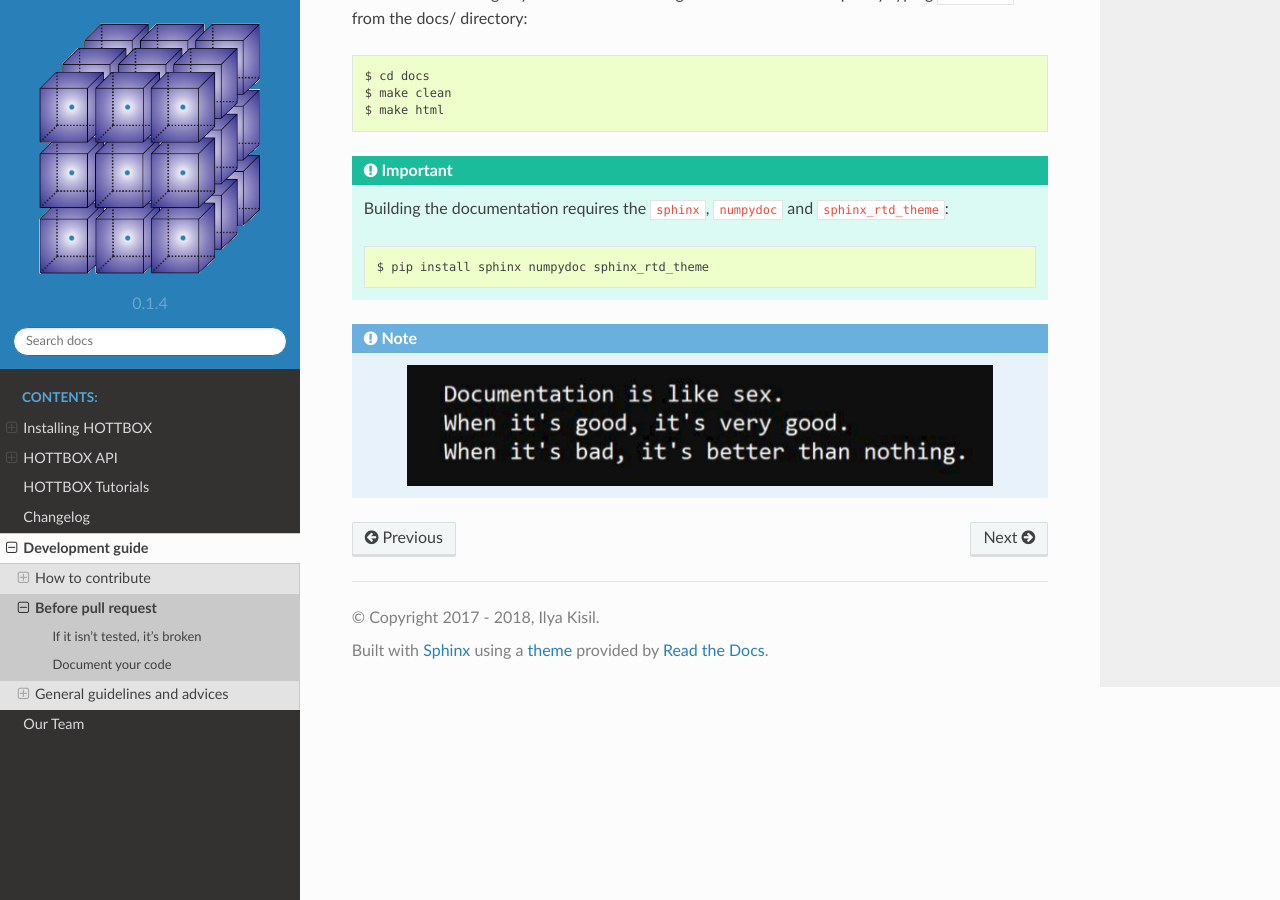
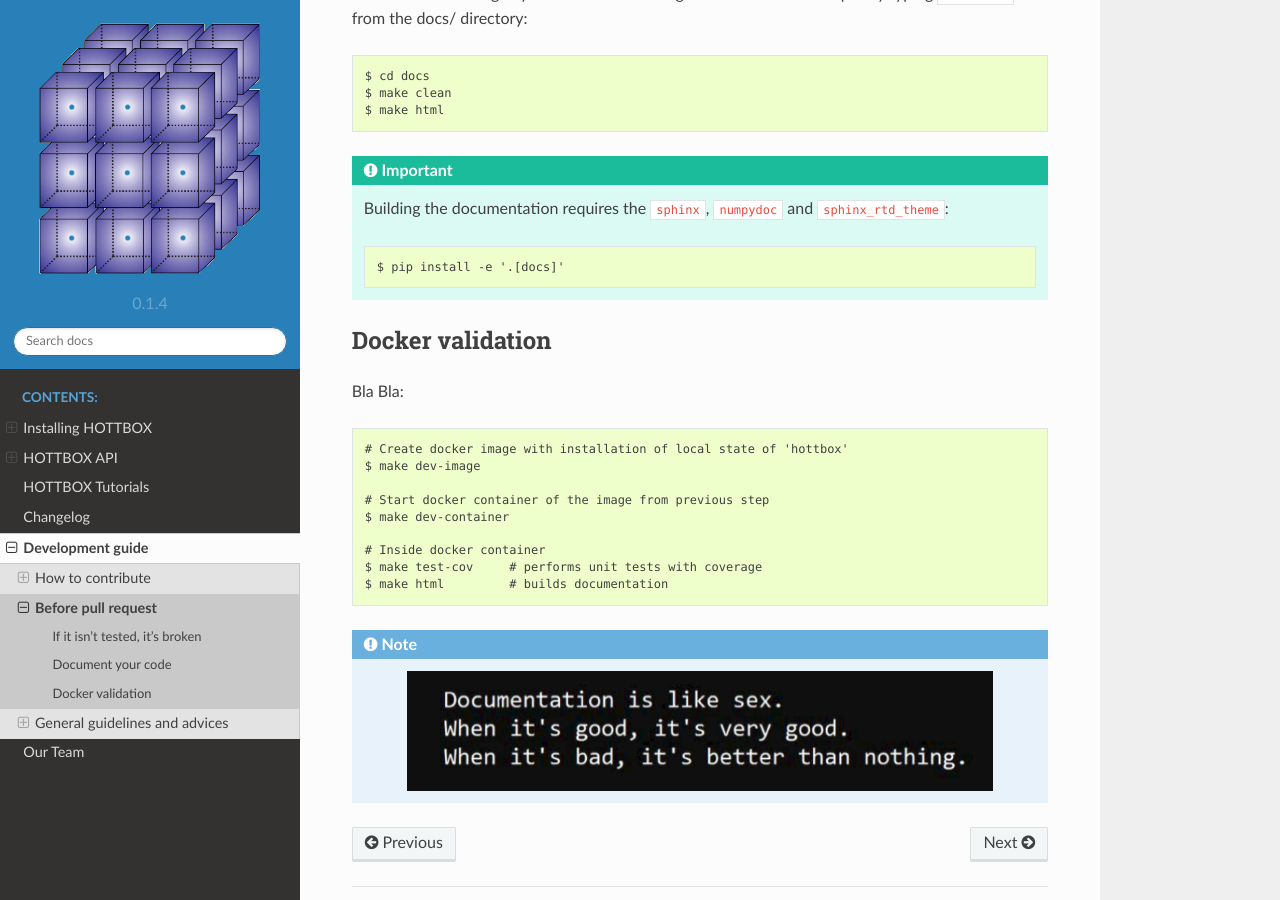
Before and after one commit to hottbox/hottbox, a Sphinx documentation site: the page built from docs/source/development_guide/before_pull_request.rst, in a window 1280 px wide and 900 px high, scrolled down 1024 px. Built offline with Sphinx 7.4.7 and the Read the Docs theme 2.0.0, drawn with Linux system fonts in a browser that asks for light colours; formulas are drawn with MathJax 3; some of the changed text lies outside the part shown.

Commit message:
WIP: Docker utils

```diff
--- a/docs/source/development_guide/before_pull_request.rst
+++ b/docs/source/development_guide/before_pull_request.rst
@@ -10,7 +10,7 @@ cover new features. We use tools provided by the ``pytest`` package to verify th
 
 First, you will need to install some additional software: ::
 
-    $ pip install pytest pytest-cov
+    $ pip install -e '.[tests]'
 
 To run test, simply execute inside the directory(ies) with your changes: ::
 
@@ -52,7 +52,24 @@ from the docs/ directory::
 .. important::
    Building the documentation requires the ``sphinx``, ``numpydoc`` and ``sphinx_rtd_theme``::
 
-      $ pip install sphinx numpydoc sphinx_rtd_theme
+      $ pip install -e '.[docs]'
+
+
+
+Docker validation
+-----------------
+Bla Bla::
+
+    # Create docker image with installation of local state of 'hottbox'
+    $ make dev-image
+
+    # Start docker container of the image from previous step
+    $ make dev-container
+
+    # Inside docker container
+    $ make test-cov     # performs unit tests with coverage
+    $ make html         # builds documentation
+
 
 .. note::
    .. image:: ../_static/docs_comparison.png
```
Also changed, not shown: docs/source/development_guide/how_to_contribute.rst (+6 -6 lines), setup.py (+18 -0 lines), 4 other files.
